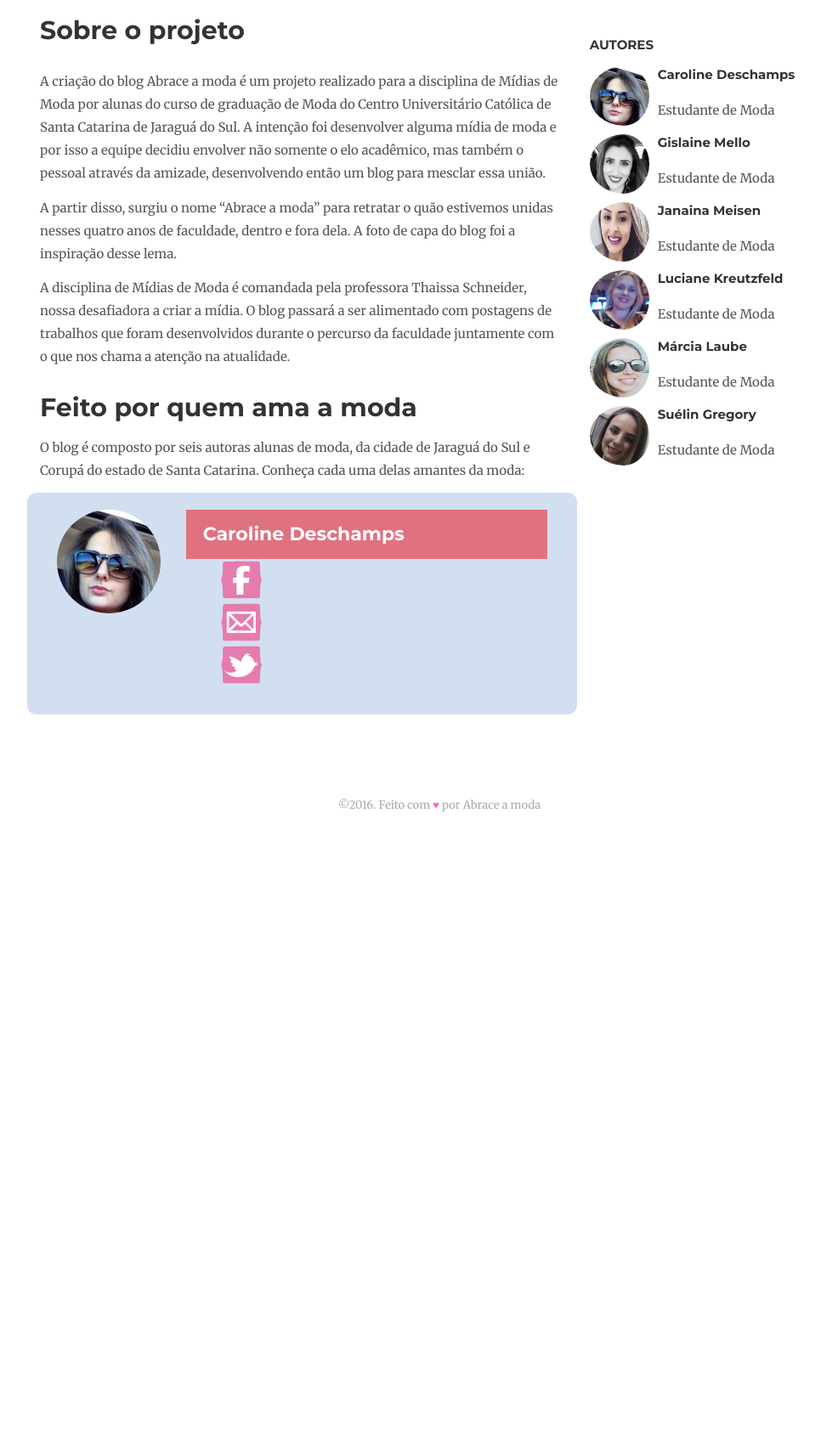
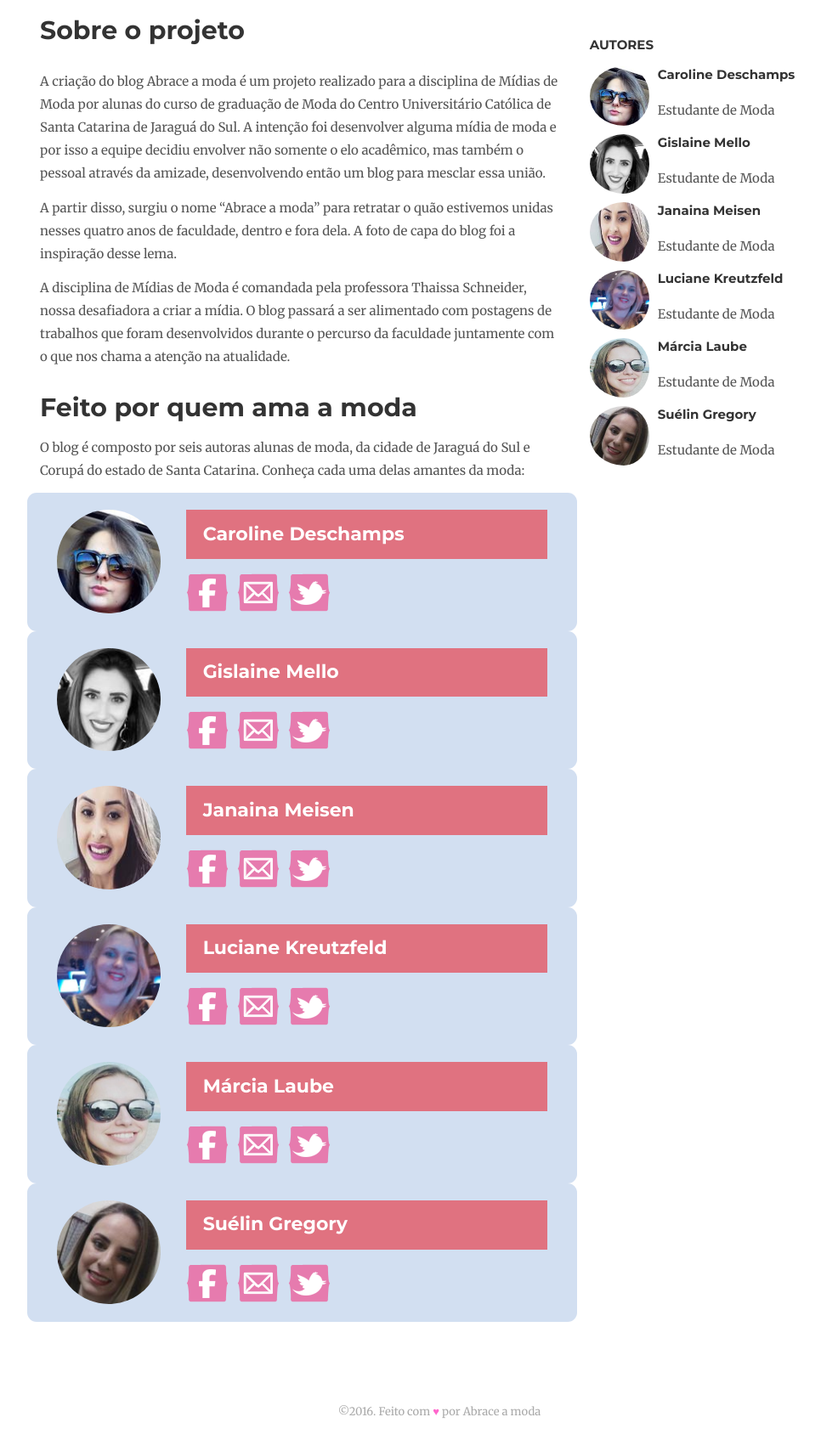
Before and after one commit to alessandrostein/blog-fashion-hug, a Jekyll site: the page built from about.html, in a window 1280 px wide, cut to the strip 259-1973 px from the top of the page. Shown: the top 1708 px of the strip at 85% size, without its empty margins (123-1089 px from the left). Built offline with Jekyll 4.4.1, drawn with Linux system fonts in a browser that asks for light colours; nearby versions of some CDN libraries; comment, search, counter and statistics services are not loaded; before the commit the page ends 1258 px from its top, so only the background shows below that.

Commit message:
All authors

```diff
--- a/_sass/custom-scss.scss
+++ b/_sass/custom-scss.scss
@@ -111,10 +111,13 @@
 
 .social-contacts {
   list-style: none;
+  padding: 15px 0px;
 }
 
 .social-contacts li {
-  display: inline;
+  display: block;
+  float: left;
+  margin-right: 10px;
 }
 
 @media(max-width: 640px) {
--- a/about.html
+++ b/about.html
@@ -58,4 +58,144 @@ layout: page
   </div>
 </div>
 
+<div class="row person">
+  <div class="col-sm-3">
+    <img src="{{ site.baseurl }}/images/team/gislaine.jpg" alt="Gislaine Mello" class="circle">
+  </div>
+  <div class="col-sm-9">
+    <div class="person-name">
+      <h4>Gislaine Mello</h4>
+    </div>
+    <ul class="social-contacts">
+      <li>
+        <a href="https://www.facebook.com/caroline.deschamps.12" target="_blank">
+          <img src="{{ site.baseurl }}/images/social/facebook.png" alt="Facebook">
+        </a>
+      </li>
+      <li>
+        <a href="https://www.facebook.com/caroline.deschamps.12" target="_blank">
+          <img src="{{ site.baseurl }}/images/social/email.png" alt="E-mail">
+        </a>
+      </li>
+      <li>
+        <a href="https://www.facebook.com/caroline.deschamps.12" target="_blank">
+          <img src="{{ site.baseurl }}/images/social/twitter.png" alt="Twitter">
+        </a>
+      </li>
+    </ul>
+  </div>
+</div>
+
+<div class="row person">
+  <div class="col-sm-3">
+    <img src="{{ site.baseurl }}/images/team/janaina.jpg" alt="Janaina Meisen" class="circle">
+  </div>
+  <div class="col-sm-9">
+    <div class="person-name">
+      <h4>Janaina Meisen</h4>
+    </div>
+    <ul class="social-contacts">
+      <li>
+        <a href="https://www.facebook.com/caroline.deschamps.12" target="_blank">
+          <img src="{{ site.baseurl }}/images/social/facebook.png" alt="Facebook">
+        </a>
+      </li>
+      <li>
+        <a href="https://www.facebook.com/caroline.deschamps.12" target="_blank">
+          <img src="{{ site.baseurl }}/images/social/email.png" alt="E-mail">
+        </a>
+      </li>
+      <li>
+        <a href="https://www.facebook.com/caroline.deschamps.12" target="_blank">
+          <img src="{{ site.baseurl }}/images/social/twitter.png" alt="Twitter">
+        </a>
+      </li>
+    </ul>
+  </div>
+</div>
+
+<div class="row person">
+  <div class="col-sm-3">
+    <img src="{{ site.baseurl }}/images/team/luciane.jpg" alt="Luciane Kreutzfeld" class="circle">
+  </div>
+  <div class="col-sm-9">
+    <div class="person-name">
+      <h4>Luciane Kreutzfeld</h4>
+    </div>
+    <ul class="social-contacts">
+      <li>
+        <a href="https://www.facebook.com/caroline.deschamps.12" target="_blank">
+          <img src="{{ site.baseurl }}/images/social/facebook.png" alt="Facebook">
+        </a>
+      </li>
+      <li>
+        <a href="https://www.facebook.com/caroline.deschamps.12" target="_blank">
+          <img src="{{ site.baseurl }}/images/social/email.png" alt="E-mail">
+        </a>
+      </li>
+      <li>
+        <a href="https://www.facebook.com/caroline.deschamps.12" target="_blank">
+          <img src="{{ site.baseurl }}/images/social/twitter.png" alt="Twitter">
+        </a>
+      </li>
+    </ul>
+  </div>
+</div>
+
+<div class="row person">
+  <div class="col-sm-3">
+    <img src="{{ site.baseurl }}/images/team/marcia.jpg" alt="Márcia Laube" class="circle">
+  </div>
+  <div class="col-sm-9">
+    <div class="person-name">
+      <h4>Márcia Laube</h4>
+    </div>
+    <ul class="social-contacts">
+      <li>
+        <a href="https://www.facebook.com/caroline.deschamps.12" target="_blank">
+          <img src="{{ site.baseurl }}/images/social/facebook.png" alt="Facebook">
+        </a>
+      </li>
+      <li>
+        <a href="https://www.facebook.com/caroline.deschamps.12" target="_blank">
+          <img src="{{ site.baseurl }}/images/social/email.png" alt="E-mail">
+        </a>
+      </li>
+      <li>
+        <a href="https://www.facebook.com/caroline.deschamps.12" target="_blank">
+          <img src="{{ site.baseurl }}/images/social/twitter.png" alt="Twitter">
+        </a>
+      </li>
+    </ul>
+  </div>
+</div>
+
+<div class="row person">
+  <div class="col-sm-3">
+    <img src="{{ site.baseurl }}/images/team/suelen.jpg" alt="Suélin Gregory" class="circle">
+  </div>
+  <div class="col-sm-9">
+    <div class="person-name">
+      <h4>Suélin Gregory</h4>
+    </div>
+    <ul class="social-contacts">
+      <li>
+        <a href="https://www.facebook.com/caroline.deschamps.12" target="_blank">
+          <img src="{{ site.baseurl }}/images/social/facebook.png" alt="Facebook">
+        </a>
+      </li>
+      <li>
+        <a href="https://www.facebook.com/caroline.deschamps.12" target="_blank">
+          <img src="{{ site.baseurl }}/images/social/email.png" alt="E-mail">
+        </a>
+      </li>
+      <li>
+        <a href="https://www.facebook.com/caroline.deschamps.12" target="_blank">
+          <img src="{{ site.baseurl }}/images/social/twitter.png" alt="Twitter">
+        </a>
+      </li>
+    </ul>
+  </div>
+</div>
+
 <!-- <img src="{{ site.baseurl }}/images/team/team.jpg"></img> -->
```
